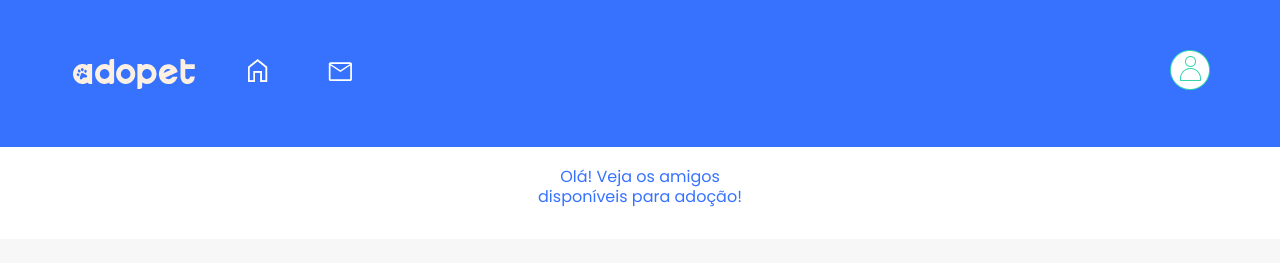
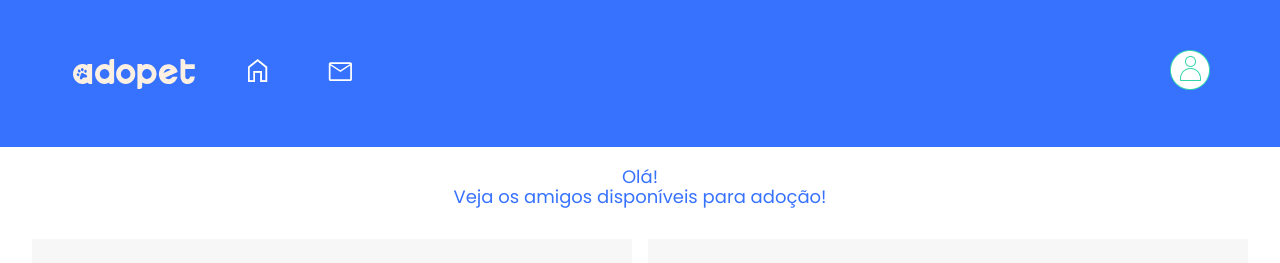
Before and after one commit to rldcarvalho/projeto-adopet, an Angular app: page / in a window 1280 px wide. Shown: the top 263 px of the page. Built offline with nearby package versions, Linux system fonts and the light colour scheme.

Commit message:
Style pets-page tablet

```diff
--- a/src/app/components/pets/pets.component.html
+++ b/src/app/components/pets/pets.component.html
@@ -1,5 +1,8 @@
 <main class="pets">
-  <p class="pets__subtitle">Olá! Veja os amigos disponíveis para adoção!</p>
+  <p class="pets__subtitle">
+    Olá! <span class="break"> <br /></span>Veja os amigos disponíveis para
+    adoção!
+  </p>
   <div class="pets__list">
     <div class="pets__card">
       <img
--- a/src/app/components/pets/pets.component.scss
+++ b/src/app/components/pets/pets.component.scss
@@ -8,8 +8,10 @@
     line-height: 20px;
     font-weight: 400;
     color: $azul-principal;
-    margin: 0 auto;
-    padding: 20px 0 32px;
+    margin: 20px auto 32px auto;
+    .break {
+      display: none;
+    }
   }
 
   &__list {
@@ -63,3 +65,24 @@
     }
   }
 }
+
+@media (min-width: 768px) {
+  .pets {
+    &__subtitle {
+      font-size: 18px;
+      width: 375px;
+      .break {
+        display: initial;
+      }
+    }
+
+    &__list {
+      justify-content: flex-start;
+      padding: 0 32px 32px 32px;
+    }
+
+    &__card {
+      width: calc(50% - 56px);
+    }
+  }
+}
```
